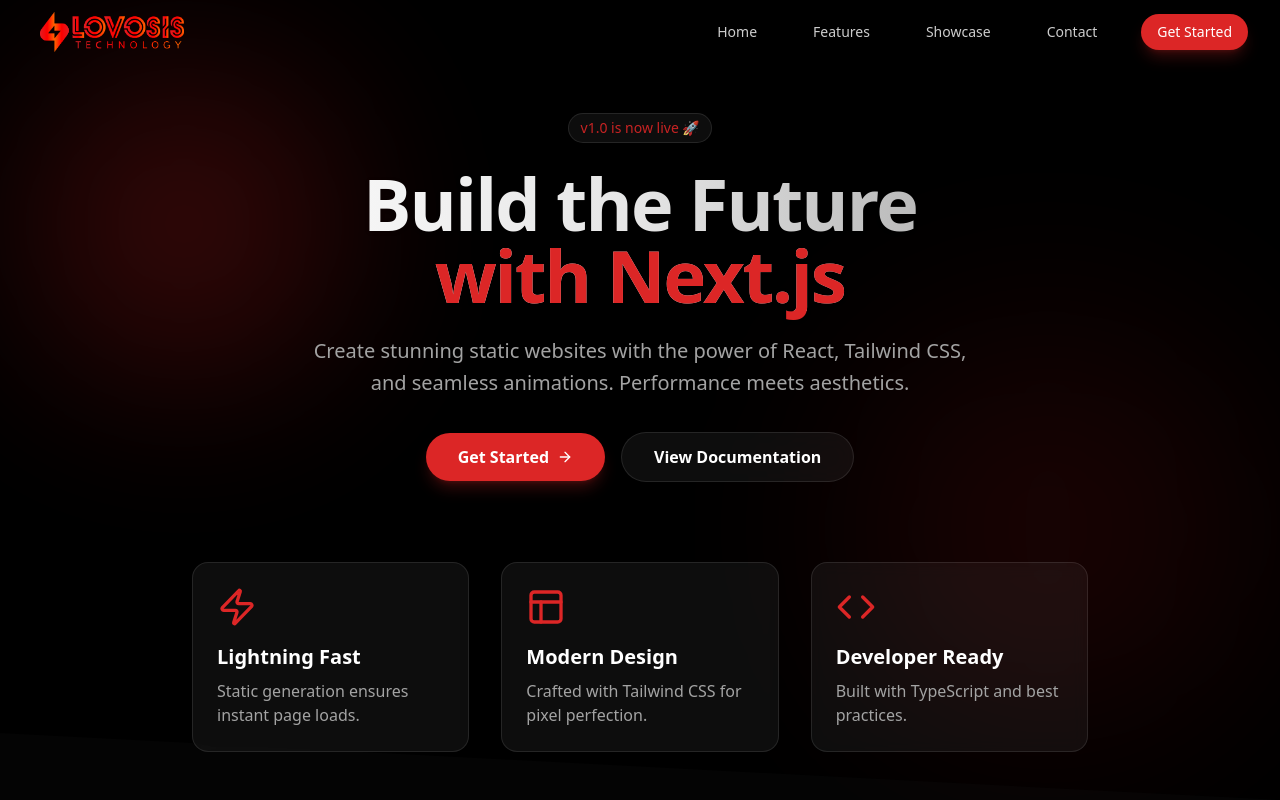
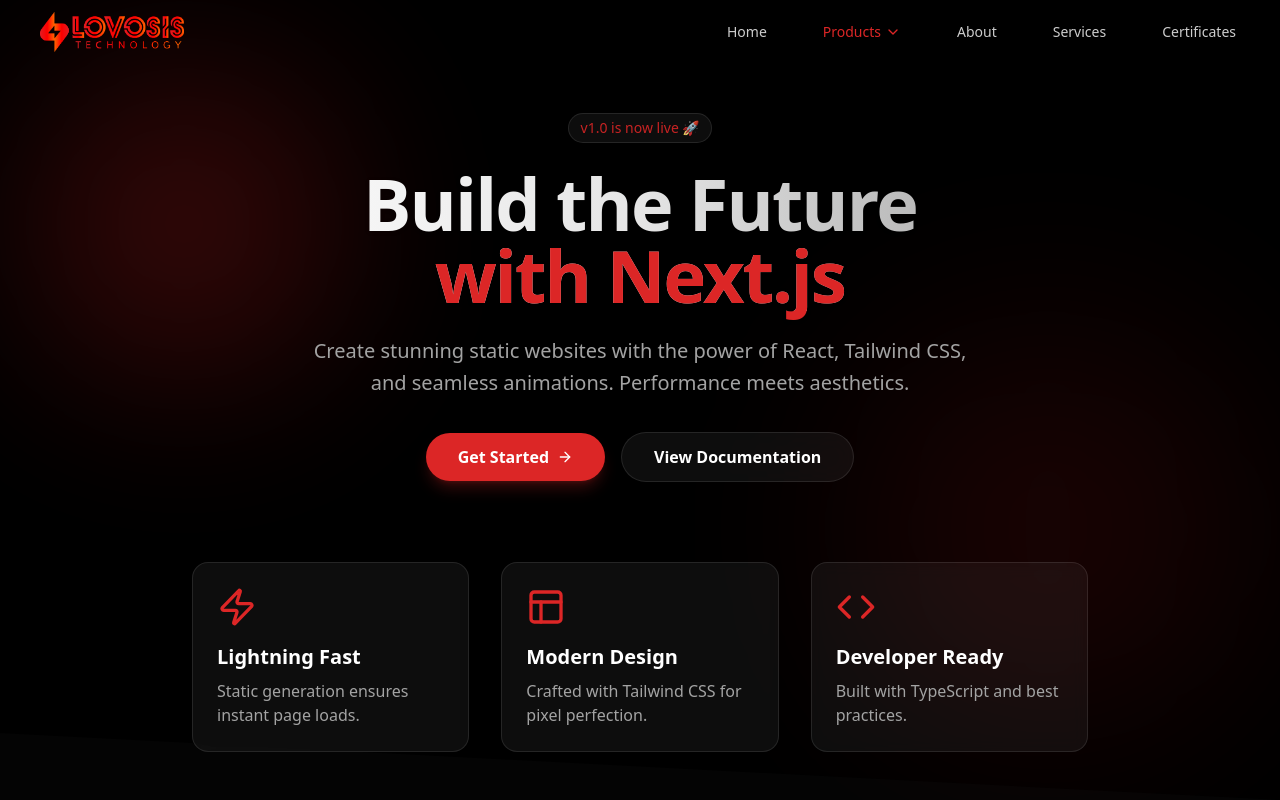
Before and after one commit to adeebjamil/LOVOSIS-electricaltrainerkits, a Next.js app: page / in a window 1280 px wide. Shown: the top 800 px of the page. Built offline with nearby package versions, Linux system fonts and the light colour scheme.

Commit message:
Update Navbar: Refactor navigation to 'Home, Products, About, Services, Certificates' with dropdown support

```diff
--- a/src/components/Navbar.tsx
+++ b/src/components/Navbar.tsx
@@ -3,7 +3,7 @@
 import { useState, useEffect } from "react";
 import Link from "next/link";
 import Image from "next/image";
-import { Menu, X } from "lucide-react";
+import { Menu, X, ChevronDown } from "lucide-react";
 import { cn } from "@/lib/utils";
 
 export default function Navbar() {
@@ -44,7 +44,15 @@
           </div>
           <div className="hidden md:block">
             <div className="ml-10 flex items-baseline space-x-8">
-              {['Home', 'Features', 'Showcase', 'Contact'].map((item) => (
+              <Link href="/" className="text-foreground/80 hover:text-primary hover:scale-105 transition-all duration-200 px-3 py-2 rounded-md text-sm font-medium">
+                Home
+              </Link>
+              <div className="relative group">
+                <button className="flex items-center gap-1 text-primary font-medium hover:text-primary/80 transition-all duration-200 px-3 py-2 rounded-md text-sm">
+                  Products <ChevronDown size={16} />
+                </button>
+              </div>
+              {['About', 'Services', 'Certificates'].map((item) => (
                 <Link
                   key={item}
                   href={`#${item.toLowerCase()}`}
@@ -53,9 +61,6 @@
                   {item}
                 </Link>
               ))}
-              <button className="bg-primary hover:bg-primary/90 text-white px-4 py-2 rounded-full text-sm font-medium transition-transform transform hover:-translate-y-0.5 shadow-lg shadow-primary/25">
-                Get Started
-              </button>
             </div>
           </div>
           <div className="md:hidden">
@@ -77,7 +82,13 @@
         )}
       >
         <div className="px-4 pt-2 pb-6 space-y-2">
-          {['Home', 'Features', 'Showcase', 'Contact'].map((item) => (
+          <Link href="/" className="text-foreground/90 hover:text-primary hover:bg-white/5 block px-3 py-3 rounded-md text-base font-medium transition-colors" onClick={() => setIsOpen(false)}>
+            Home
+          </Link>
+          <button className="w-full text-left flex items-center justify-between text-primary font-medium hover:bg-white/5 px-3 py-3 rounded-md text-base transition-colors">
+            Products <ChevronDown size={16} />
+          </button>
+          {['About', 'Services', 'Certificates'].map((item) => (
             <Link
               key={item}
               href={`#${item.toLowerCase()}`}
@@ -87,9 +98,6 @@
               {item}
             </Link>
           ))}
-          <button className="w-full mt-4 bg-primary hover:bg-primary/90 text-white px-4 py-3 rounded-lg text-base font-medium shadow-lg shadow-primary/25">
-            Get Started
-          </button>
         </div>
       </div>
     </nav>
```
